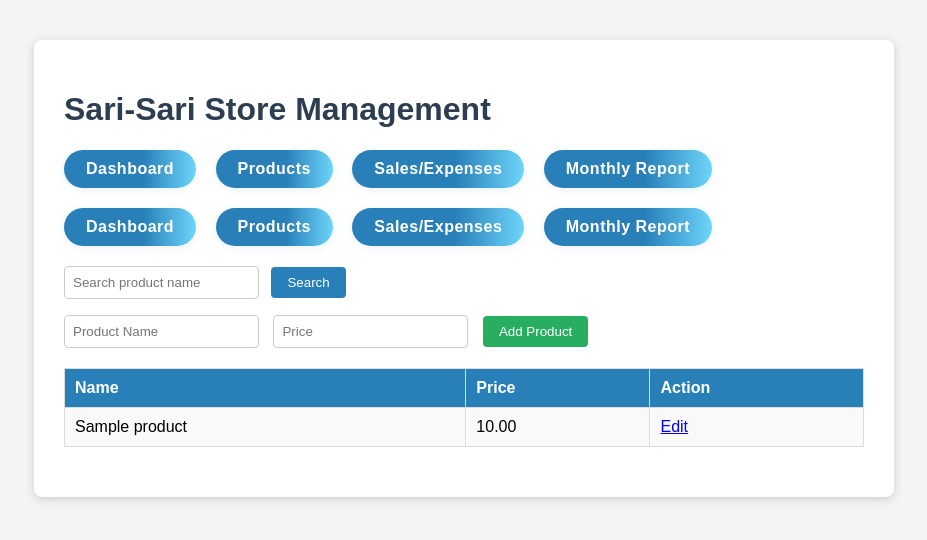
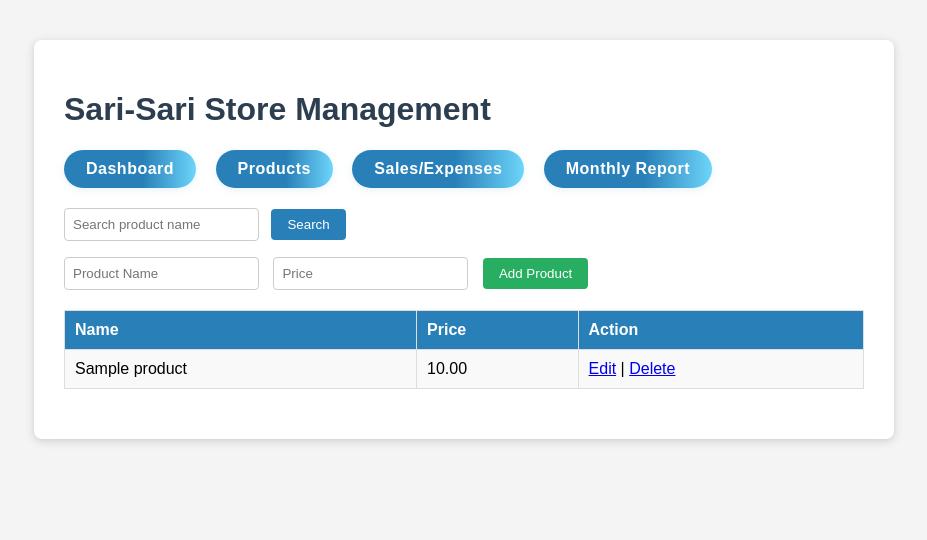
Before and after one commit to Kstevenplays/M-Store-Project, a PHP site: page / in a window 1280 px wide. Shown: the top 540 px of the page, without its empty margins (176-1103 px from the left). Run offline with PHP 8.4, Linux system fonts and the light colour scheme; tables that the repository leaves empty hold one stand-in row (values such as "Sample post").

Commit message:
added edit & delete

```diff
--- a/includes/logic.php
+++ b/includes/logic.php
@@ -1,5 +1,5 @@
 <?php
-// Handle add/edit product
+// Handle add/edit/delete product
 if ($_SERVER['REQUEST_METHOD'] === 'POST') {
     if (isset($_POST['add_product'])) {
         $name = $_POST['product_name'];
@@ -21,4 +21,12 @@ if ($_SERVER['REQUEST_METHOD'] === 'POST') {
         }
     }
 }
+if (isset($_GET['delete'])) {
+    $id = $_GET['delete'];
+    if ($id) {
+        $stmt = $conn->prepare('DELETE FROM products WHERE id=?');
+        $stmt->bind_param('i', $id);
+        $stmt->execute();
+    }
+}
 ?>
--- a/includes/products.php
+++ b/includes/products.php
@@ -7,12 +7,6 @@ if (isset($_GET['edit'])) {
 }
 // Search form
 ?>
-<div class="nav">
-    <a href="dashboard.php">Dashboard</a>
-    <a href="index.php">Products</a>
-    <a href="sales.php">Sales/Expenses</a>
-    <a href="monthly_report.php">Monthly Report</a>
-</div>
 <form method="get" style="margin-bottom: 16px;">
     <input type="text" name="search" placeholder="Search product name" value="<?php echo isset($_GET['search']) ? htmlspecialchars($_GET['search']) : ''; ?>" style="padding:8px; border:1px solid #ccc; border-radius:4px; margin-right:8px;">
     <input type="submit" value="Search" style="background:#2980b9; color:#fff; border:none; padding:8px 16px; border-radius:4px; cursor:pointer;">
@@ -38,7 +32,7 @@ if (isset($_GET['edit'])) {
         echo '<tr>';
         echo '<td>' . htmlspecialchars($row['name']) . '</td>';
         echo '<td>' . number_format($row['price'], 2) . '</td>';
-        echo '<td><a href="?edit=' . $row['id'] . ( $search ? '&search=' . urlencode($search) : '' ) . '">Edit</a></td>';
+        echo '<td><a href="?edit=' . $row['id'] . ( $search ? '&search=' . urlencode($search) : '' ) . '">Edit</a> | <a href="?delete=' . $row['id'] . ( $search ? '&search=' . urlencode($search) : '' ) . '" onclick="return confirm(\'Are you sure you want to delete this product?\')">Delete</a></td>';
         echo '</tr>';
     }
     ?>
```
